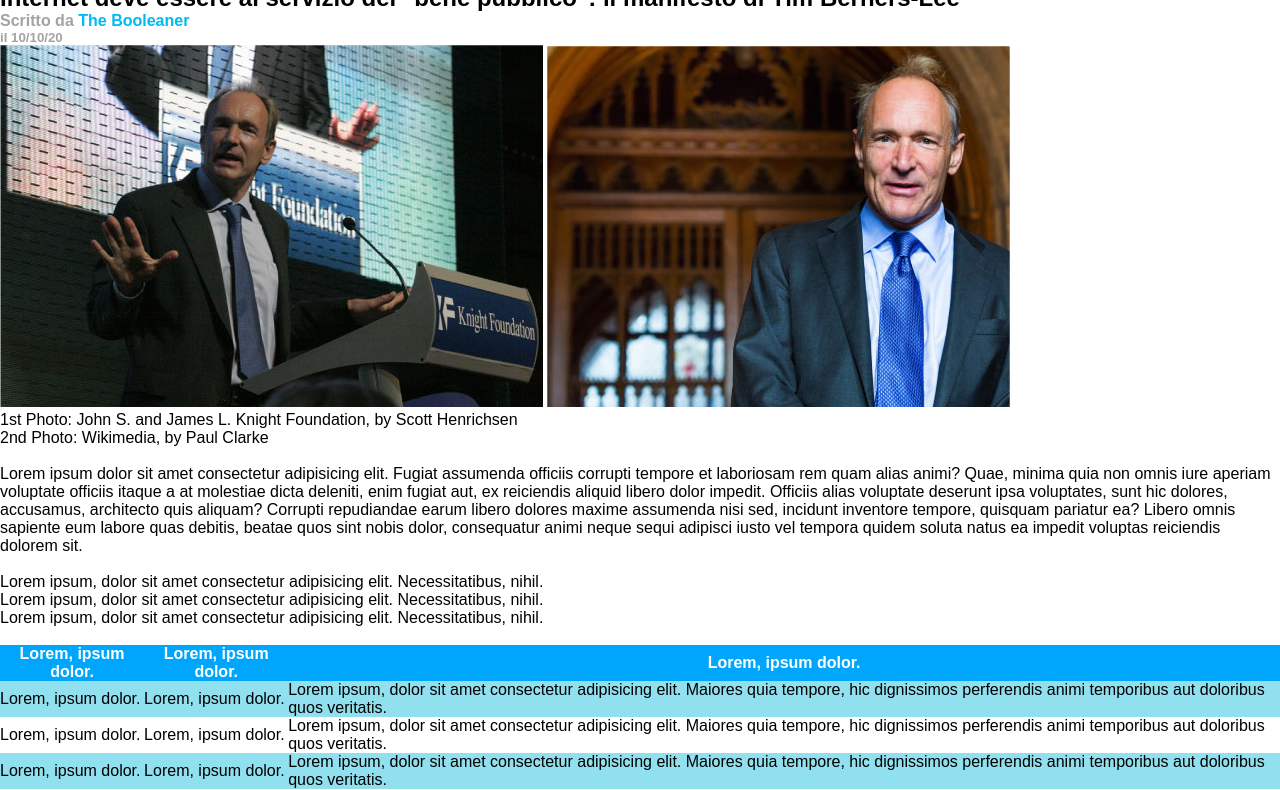
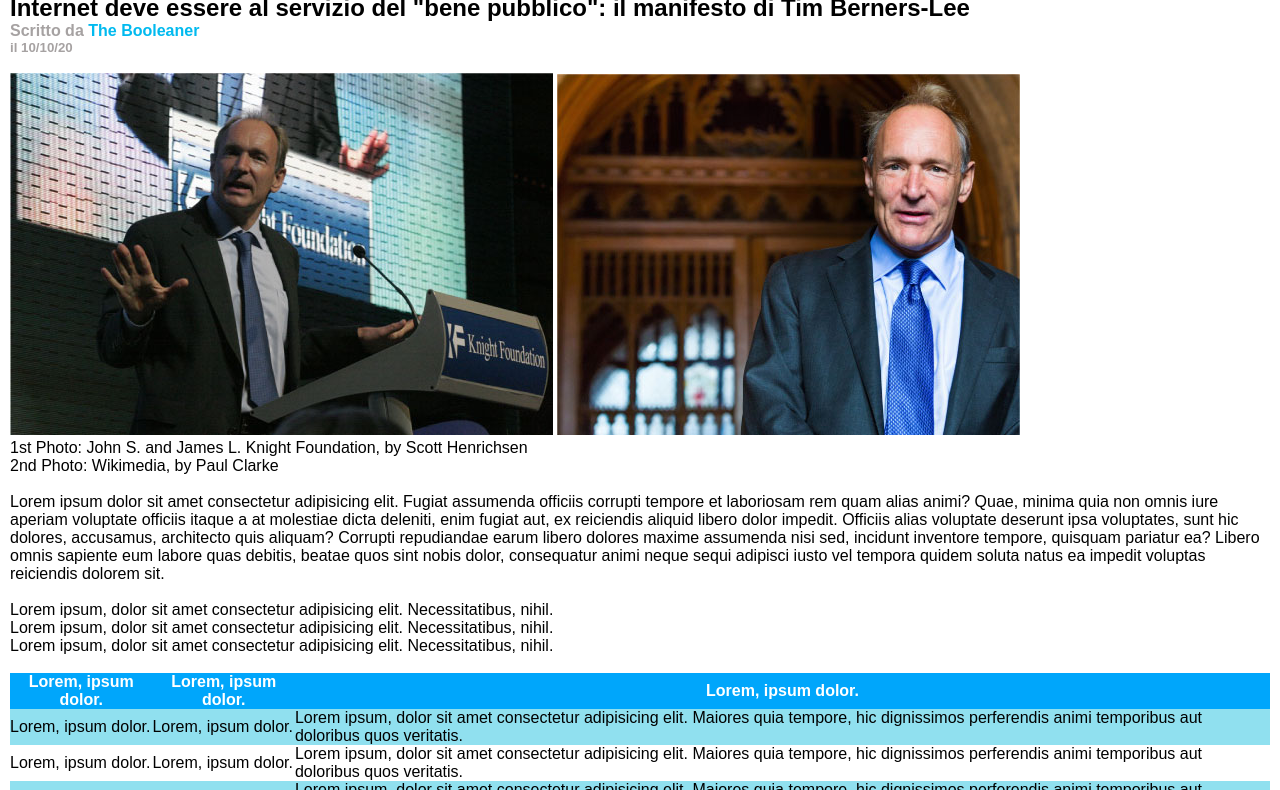
Before and after one commit to fracs31/html-css-booleaner, a plain HTML site: page index.html in a window 1280 px wide. Shown: the part 186-976 px from the top of the page. Drawn offline with Linux system fonts and the light colour scheme.

Commit message:
Quinto commit

```diff
--- a/css/style.css
+++ b/css/style.css
@@ -19,6 +19,12 @@ header {
 .immagini img {
     height: 100%;
     width: 300px;
+}
+
+.container {
+    max-width: 1300px;
+    padding: 10px;
+    margin: auto;
 }
 
 main h4, main h5 {
--- a/index.html
+++ b/index.html
@@ -17,12 +17,15 @@
     </header>
     <!-- Main -->
     <main>
+        <!-- Contenitore -->
+        <div class="container">
             <!-- Titolo -->
             <section>
                 <h1>Internet deve essere al servizio del "bene pubblico": il manifesto di Tim Berners-Lee</h1>
                 <h4>Scritto da <a href="#">The Booleaner</a></h4>
                 <h5>il 10/10/20</h5>
             </section>
+            <br>
             <!-- Immagini -->
             <section>
                 <img src="img/tim-1.jpg" alt="John S. and James L. Knight Foundation, by Scott Henrichsen">
@@ -96,6 +99,7 @@
                 <img src="img/graph.jpg" alt="Graph">
                 <span>Lorem, ipsum dolor.</span>
             </section>
+        </div>
     </main>
 
 </body>
```
Lines whose indentation alone changed are shown as unchanged.
